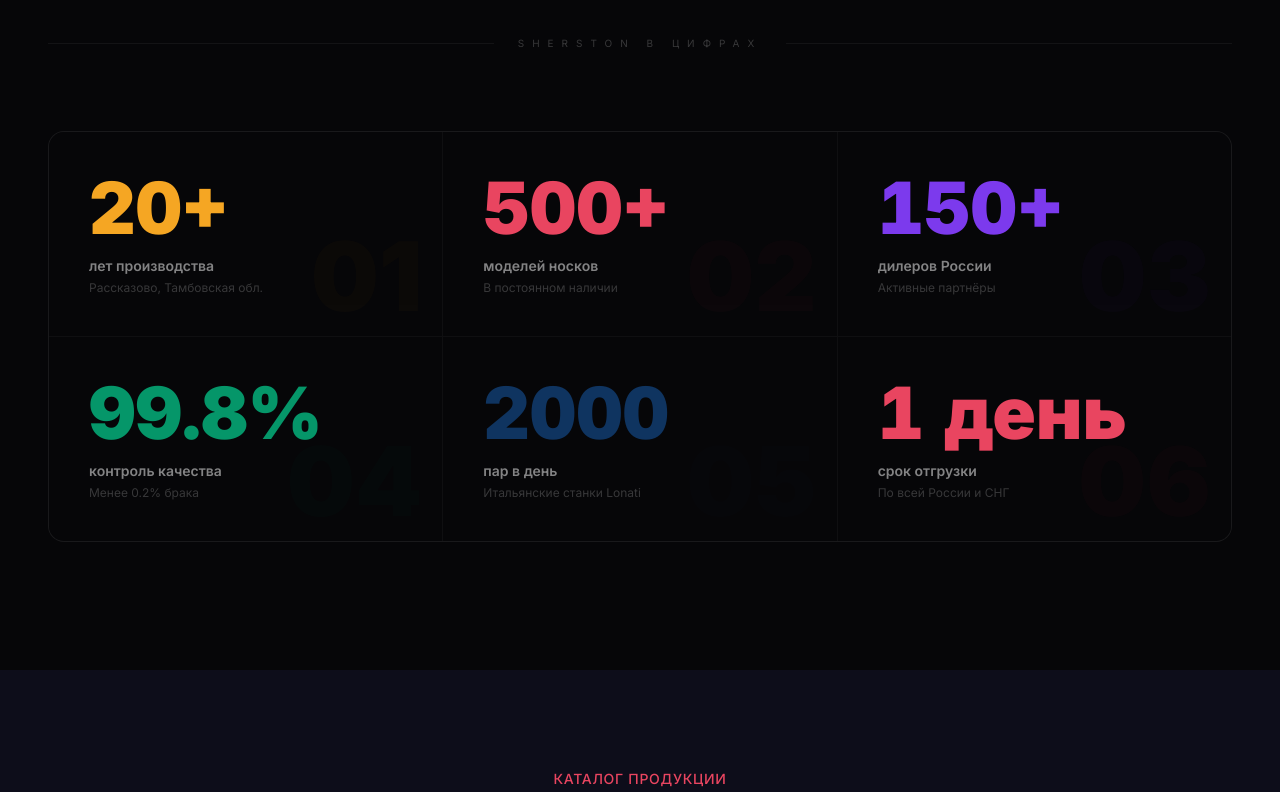
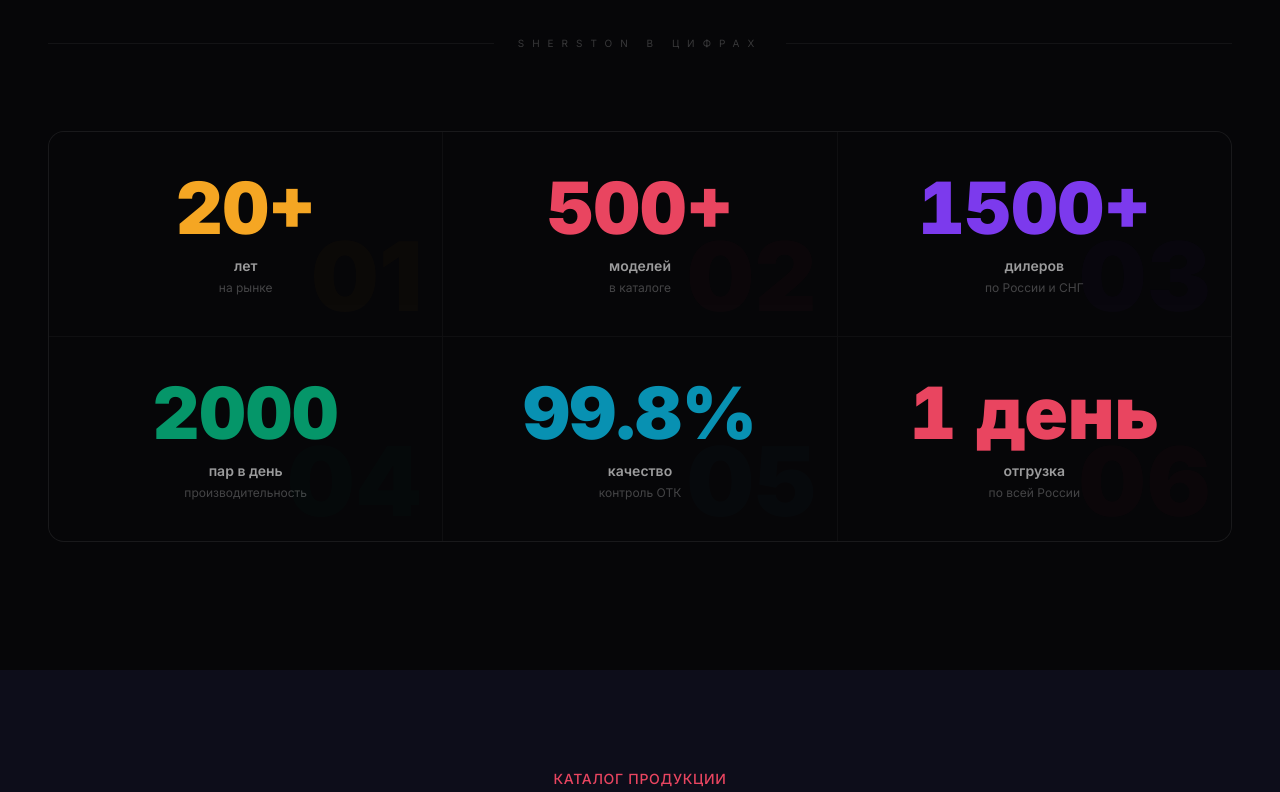
Before and after one commit to artemgubanow72-oss/-, a Next.js app: page / in a window 1280 px wide. Shown: the part 1220-2012 px from the top of the page. Built offline with nearby package versions, Linux system fonts and the light colour scheme.

Commit message:
Refactor StatsSection to use AnimatedCounter

```diff
--- a/components/sections/StatsSection.tsx
+++ b/components/sections/StatsSection.tsx
@@ -1,49 +1,56 @@
 'use client'
 
-import { useRef, useEffect, useState } from 'react'
-import { motion, useInView } from 'framer-motion'
+import { useState, useEffect } from 'react'
+import { motion } from 'framer-motion'
+import { stats } from '@/data/stats'
+import AnimatedCounter from '@/components/AnimatedCounter'
 
-const STATS = [
-  { value: 20,    suf: '+',     label: 'лет производства',  sub: 'Рассказово, Тамбовская обл.', color: '#F5A623' },
-  { value: 500,   suf: '+',     label: 'моделей носков',     sub: 'В постоянном наличии',         color: '#E94560' },
-  { value: 150,   suf: '+',     label: 'дилеров России',     sub: 'Активные партнёры',            color: '#7C3AED' },
-  { value: 99.8,  suf: '%',     label: 'контроль качества',  sub: 'Менее 0.2% брака',             color: '#059669' },
-  { value: 2000,  suf: '',      label: 'пар в день',         sub: 'Итальянские станки Lonati',    color: '#0F3460' },
-  { value: 1,     suf: ' день', label: 'срок отгрузки',      sub: 'По всей России и СНГ',         color: '#E94560' },
+// Цвета для каждой карточки
+const COLORS = [
+  '#F5A623',
+  '#E94560',
+  '#7C3AED',
+  '#059669',
+  '#0891B2',
+  '#E94560',
 ]
 
-function Counter({ value, suffix, color }: { value: number; suffix: string; color: string }) {
-  const [display, setDisplay] = useState(0)
-  const ref = useRef<HTMLSpanElement>(null)
-  const inView = useInView(ref, { once: true, margin: '-80px' })
+export default function StatsSection() {
+  // Защита от SSR гидрации
+  const [isMounted, setIsMounted] = useState(false)
 
   useEffect(() => {
-    if (!inView) return
-    const duration = 2200
-    const start = Date.now()
+    setIsMounted(true)
+  }, [])
 
-    const tick = () => {
-      const elapsed = Date.now() - start
-      const progress = Math.min(elapsed / duration, 1)
-      const eased = 1 - Math.pow(1 - progress, 4)
-      setDisplay(Math.round(eased * value * 10) / 10)
-      if (progress < 1) requestAnimationFrame(tick)
-    }
-    requestAnimationFrame(tick)
-  }, [inView, value])
+  // Скелетон на сервере
+  if (!isMounted) {
+    return (
+      <section className="py-32 bg-[#060608]">
+        <div className="max-w-7xl mx-auto px-6 md:px-12">
+          <div
+            className="grid grid-cols-2 md:grid-cols-3 gap-px rounded-2xl overflow-hidden"
+            style={{
+              background: 'rgba(255,255,255,0.04)',
+              border: '1px solid rgba(255,255,255,0.04)',
+            }}
+          >
+            {stats.map((stat) => (
+              <div
+                key={stat.label}
+                className="p-8 md:p-10 bg-[#060608] flex flex-col gap-3"
+              >
+                <div className="h-16 w-32 rounded-lg bg-white/5 animate-pulse" />
+                <div className="h-4 w-20 rounded bg-white/5 animate-pulse" />
+                <div className="h-3 w-28 rounded bg-white/5 animate-pulse" />
+              </div>
+            ))}
+          </div>
+        </div>
+      </section>
+    )
+  }
 
-  return (
-    <span
-      ref={ref}
-      className="tabular-nums"
-      style={{ color }}
-    >
-      {display}{suffix}
-    </span>
-  )
-}
-
-export default function StatsSection() {
   return (
     <section className="py-32 bg-[#060608] relative overflow-hidden">
 
@@ -51,7 +58,7 @@
       <motion.div
         initial={{ scaleX: 0 }}
         whileInView={{ scaleX: 1 }}
-        viewport={{ once: true, margin: '-100px' }}
+        viewport={{ once: true }}
         transition={{ duration: 1.6, ease: [0.16, 1, 0.3, 1] }}
         className="absolute top-0 left-0 right-0 h-px origin-left"
         style={{
@@ -62,7 +69,7 @@
 
       <div className="max-w-7xl mx-auto px-6 md:px-12">
 
-        {/* Divider */}
+        {/* Разделитель */}
         <motion.div
           initial={{ opacity: 0 }}
           whileInView={{ opacity: 1 }}
@@ -76,7 +83,7 @@
           <div className="h-px flex-1 bg-white/[0.05]" />
         </motion.div>
 
-        {/* GRID */}
+        {/* Сетка */}
         <div
           className="grid grid-cols-2 md:grid-cols-3 gap-px rounded-2xl overflow-hidden"
           style={{
@@ -84,44 +91,55 @@
             border: '1px solid rgba(255,255,255,0.04)',
           }}
         >
-          {STATS.map((s, i) => (
+          {stats.map((stat, i) => (
             <motion.div
-              key={s.label}
+              key={stat.label}
               initial={{ opacity: 0, y: 30 }}
               whileInView={{ opacity: 1, y: 0 }}
               viewport={{ once: true, margin: '-60px' }}
-              transition={{ delay: i * 0.09, duration: 0.65, ease: [0.16,1,0.3,1] }}
+              transition={{
+                delay: i * 0.09,
+                duration: 0.65,
+                ease: [0.16, 1, 0.3, 1],
+              }}
               whileHover={{ backgroundColor: 'rgba(255,255,255,0.02)' }}
               className="relative p-8 md:p-10 bg-[#060608] group overflow-hidden"
               style={{ transition: 'background-color 0.4s' }}
             >
               {/* Glow при hover */}
               <motion.div
-                className="absolute inset-0 opacity-0 group-hover:opacity-100 pointer-events-none transition-opacity duration-700"
+                className="absolute inset-0 opacity-0 group-hover:opacity-100
+                           pointer-events-none transition-opacity duration-700"
                 style={{
-                  background: `radial-gradient(circle at 30% 50%, ${s.color}10 0%, transparent 65%)`,
+                  background: `radial-gradient(circle at 30% 50%, ${COLORS[i]}10 0%, transparent 65%)`,
                 }}
               />
 
               {/* Верхняя линия при hover */}
               <div
-                className="absolute top-0 left-0 right-0 h-px opacity-0 group-hover:opacity-100 transition-opacity duration-500"
-                style={{ background: `linear-gradient(90deg, ${s.color}, transparent)` }}
+                className="absolute top-0 left-0 right-0 h-px
+                           opacity-0 group-hover:opacity-100
+                           transition-opacity duration-500"
+                style={{
+                  background: `linear-gradient(90deg, ${COLORS[i]}, transparent)`,
+                }}
               />
 
-              {/* Число */}
-              <div className="text-5xl md:text-7xl font-black leading-none mb-3">
-                <Counter value={s.value} suffix={s.suf} color={s.color} />
-              </div>
-
-              {/* Лейбл */}
-              <p className="text-white/50 text-sm font-semibold mb-1">{s.label}</p>
-              <p className="text-white/20 text-xs">{s.sub}</p>
+              {/* Счётчик */}
+              <AnimatedCounter
+                from={0}
+                to={stat.value}
+                suffix={stat.suffix}
+                label={stat.label}
+                sublabel={stat.sublabel}
+                color={COLORS[i]}
+              />
 
               {/* Фоновый номер */}
               <div
-                className="absolute bottom-3 right-5 text-8xl font-black pointer-events-none select-none opacity-[0.025]"
-                style={{ color: s.color, lineHeight: 1 }}
+                className="absolute bottom-3 right-5 text-8xl font-black
+                           pointer-events-none select-none opacity-[0.025]"
+                style={{ color: COLORS[i], lineHeight: 1 }}
               >
                 {String(i + 1).padStart(2, '0')}
               </div>
```
